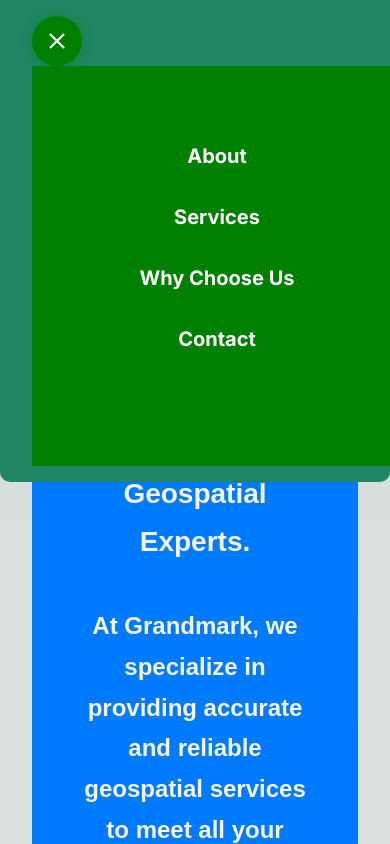
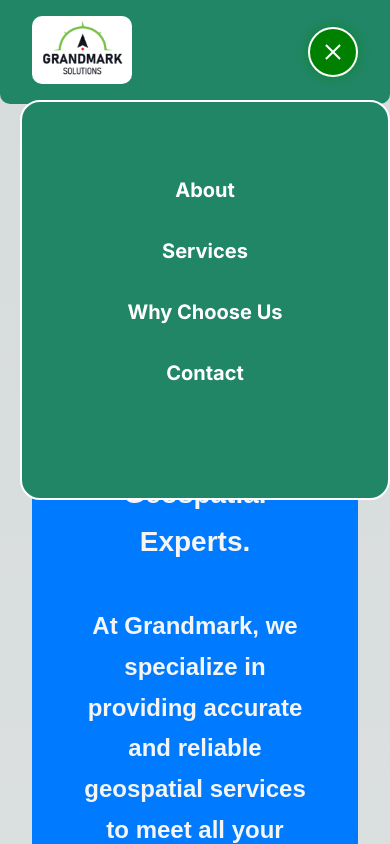
Before and after one commit to Pontuagi/grandMark-website, a Next.js app: page / in a window 390 px wide. Both pictures are taken after a click on the button 333 px from the left and 52 px from the top of the page. Shown: the top 844 px of the page. Built offline with nearby package versions, Linux system fonts and the light colour scheme.

Commit message:
[fix: Sidemenu] - Corrected the sidemenu to display appropiately.

```diff
--- a/src/components/Header/Header.tsx
+++ b/src/components/Header/Header.tsx
@@ -19,6 +19,12 @@
   border-bottom-right-radius: 10px;
   max-width: 1200px;
   margin: 0 auto;
+  z-index: 900;
+
+   @media (max-width: ${breakpoints.tablet}) {
+    max-height: 200px;
+    overflow: visible;
+   }
 `;
 
 const Logo = styled.div`
@@ -30,9 +36,10 @@
   border-radius: 10px;
 `;
 
-const TabletOnly = styled.div`
+const SidemenuContainer = styled.div`
   @media (max-width: ${breakpoints.tablet}) {
     display: block;
+    right: 0;
   }
   @media (min-width: ${breakpoints.tablet}) {
     display: none;
@@ -63,10 +70,10 @@
         <Navbar />
       </NavBarContainer>
 
-      <TabletOnly>
+      <SidemenuContainer>
         <SidemenuButton toggleSidemenu={toggleSidemenu} />
         {isSidemenuOpen && <Sidemenu />}
-      </TabletOnly>
+      </SidemenuContainer>
 
     </HeaderWrapper>
   );
--- a/src/components/Sidemenu/Sidemenu.tsx
+++ b/src/components/Sidemenu/Sidemenu.tsx
@@ -3,13 +3,19 @@
 
 const Container = styled.div`
     display: flex;
-    background-color: green;
+    background-color: var(--green);
     height: 400px;
     width: 370px;
     padding: 40px;
     align-items: center;
     justify-content: center;
     flex-direction: column;
+    position: fixed;
+    top: 100px;
+    right: 0;
+    z-index: 1000;
+    border-radius: 20px;
+    border: 2px solid var(--white);
 `;
 
 const MenuContainer = styled.li`
@@ -26,7 +32,7 @@
     position: relative;
 
     &:hover {
-        color: blue;
+        color: var(--blue);
     }
 
     &:hover::after {
@@ -36,7 +42,7 @@
         bottom: -2px;
         width: 120%;
         height: 3px;
-        background-color: blue;
+        background-color: var(--blue);
     }
 `;
 
--- a/src/components/SidemenuButton/SidemenuButton.tsx
+++ b/src/components/SidemenuButton/SidemenuButton.tsx
@@ -13,6 +13,9 @@
     box-shadow: 0 0 5px 2px rgba(0, 128, 0, 0.2);
     cursor: pointer;
     position: relative;
+    z-index: 999;
+    border: 2px solid var(--white);
+
     &:hover {
         box-shadow: 0 0 10px 4px rgba(0, 128, 0, 0.3);
     }
```
